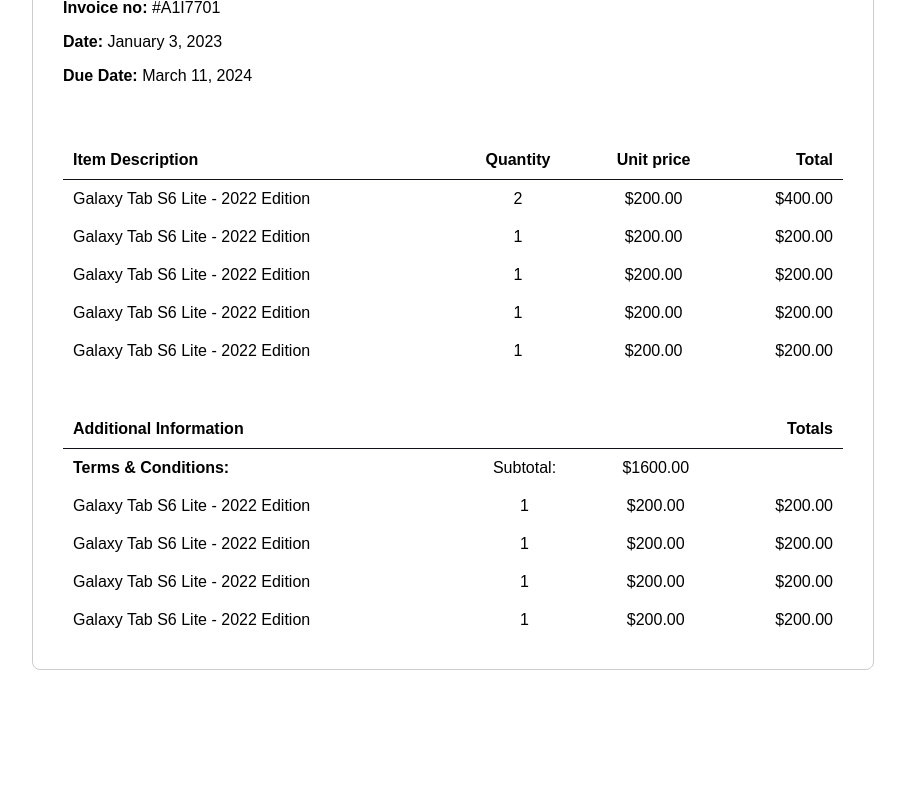
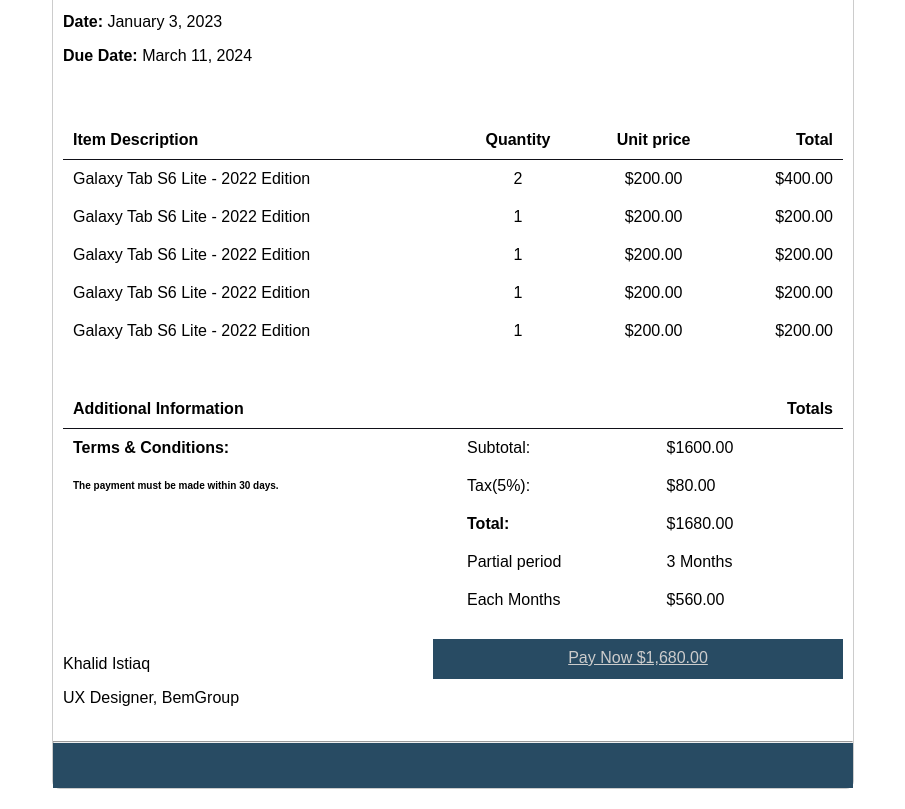
Before and after one commit to tanianasrin1/invoice-bem-task, a plain HTML site: page index.html in a window 1280 px wide. Shown: the part 120-929 px from the top of the page, without its empty margins (187-1092 px from the left). Before the commit the page ends 810 px from the top, so only its background shows below. Drawn offline with Linux system fonts and the light colour scheme.

Commit message:
signature section added

```diff
--- a/index.html
+++ b/index.html
@@ -14,7 +14,7 @@
 .container {
     max-width: 800px;
     margin: 20px auto;
-    padding: 20px;
+
     border: 1px solid #ccc;
     border-radius: 8px;
 }
@@ -30,7 +30,6 @@
     justify-content: space-between;
     align-items: start;
 
-    /* border: 1px solid red; */
 }
 
 .invoice-header img {
@@ -54,13 +53,12 @@
 .invoice-body th, .invoice-body td {
     padding: 10px;
 }
-/* .invoice-footer {
-    margin-top: 20px;
+
+.signature{
+    display: flex;
+    justify-content: space-between;
+    padding: 10px;
 }
-
-.invoice-footer p {
-    font-weight: bold;
-} */
 
 </style>
 </head>
@@ -128,46 +126,56 @@
             </tr>
             <tr >
                 <td><strong>Terms & Conditions:</strong></td>
-                <td style="text-align: center;">Subtotal:</td>
-                <td style="text-align: center;">$1600.00</td>
+                <td style="text-align: start;">Subtotal:</td>
+                <td style="text-align: start;">$1600.00</td>
+                <td style="text-align: start;"></td>
 
             </tr>
             <tr>
-                <td>Galaxy Tab S6 Lite - 2022 Edition</td>
-                <td style="text-align: center;">1</td>
-                <td style="text-align: center;">$200.00</td>
-                <td style="text-align: end;">$200.00</td>
+                <td style="font-weight: bold; font-size: 10px;">The payment must be made within 30 days.</></td>
+                <td style="text-align: start;">Tax(5%):</td>
+                <td style="text-align: start;">$80.00</td>
+                <td style="text-align: end;"></td>
             </tr>
             <tr>
-                <td>Galaxy Tab S6 Lite - 2022 Edition</td>
-                <td style="text-align: center;">1</td>
-                <td style="text-align: center;">$200.00</td>
-                <td style="text-align: end;">$200.00</td>
+                <td></td>
+                <td style="text-align: start;"><strong> Total:</strong></td>
+                <td style="text-align: start;">$1680.00</td>
+                <td style="text-align: end;"></td>
             </tr>
             <tr>
-                <td>Galaxy Tab S6 Lite - 2022 Edition</td>
-                <td style="text-align: center;">1</td>
-                <td style="text-align: center;">$200.00</td>
-                <td style="text-align: end;">$200.00</td>
+                <td></td>
+                <td style="text-align: start;">Partial period</td>
+                <td style="text-align: start;">3 Months</td>
+                <td style="text-align: end;"></td>
             </tr>
             <tr>
-                <td>Galaxy Tab S6 Lite - 2022 Edition</td>
-                <td style="text-align: center;">1</td>
-                <td style="text-align: center;">$200.00</td>
-                <td style="text-align: end;">$200.00</td>
+                <td></td>
+                <td style="text-align: start;">Each Months</td>
+                <td style="text-align: start;">$560.00</td>
+                <td style="text-align: end;"></td>
             </tr>
             <!-- Additional rows here -->
         </table>
     </div>
-    <!-- <div class="invoice-footer">
-        <p>Subtotal: $1600.00</p>
-        <p>Tax(5%): $80.00</p>
-        <p>Total: $1680.00</p>
-        <p>Partial period: 3 Months</p>
-        <p>Each Month: $560.00</p>
-        <p>Terms & Conditions: The payment must be made within 30 days.</p>
-    </div> -->
+    <div class="signature">
+        <div>
+            <p>Khalid Istiaq</p>
+            <p>UX Designer, BemGroup</p>
+        </div>
+        <div style="width: 50%; background-color: #284b63; padding: 10px; height: 20px; text-align: center; ">
+            <a href="" class="signature-style"  style="color: #ccc;">Pay Now $1,680.00</a>
+        </div>
+    </div>
+
+    <div style="background-color: #284b63; height: 47px;">
+        <hr>
+    </div>
+
+
 </div>
+
+
 
 </body>
 </html>
```
